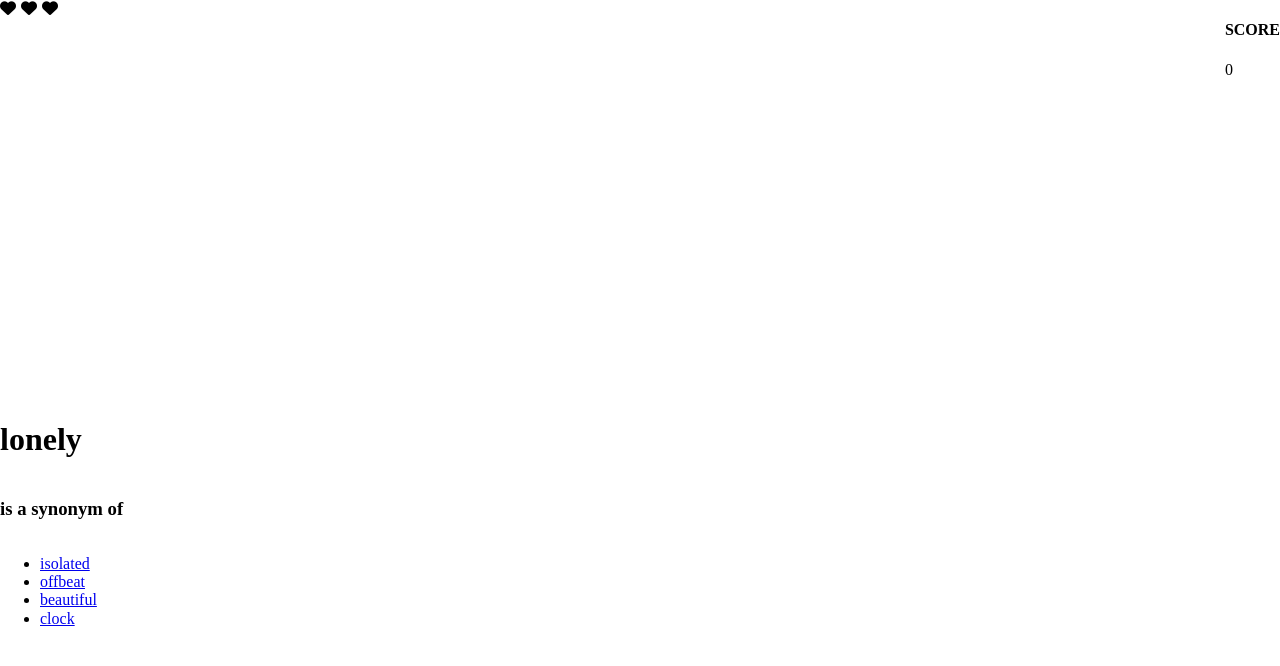
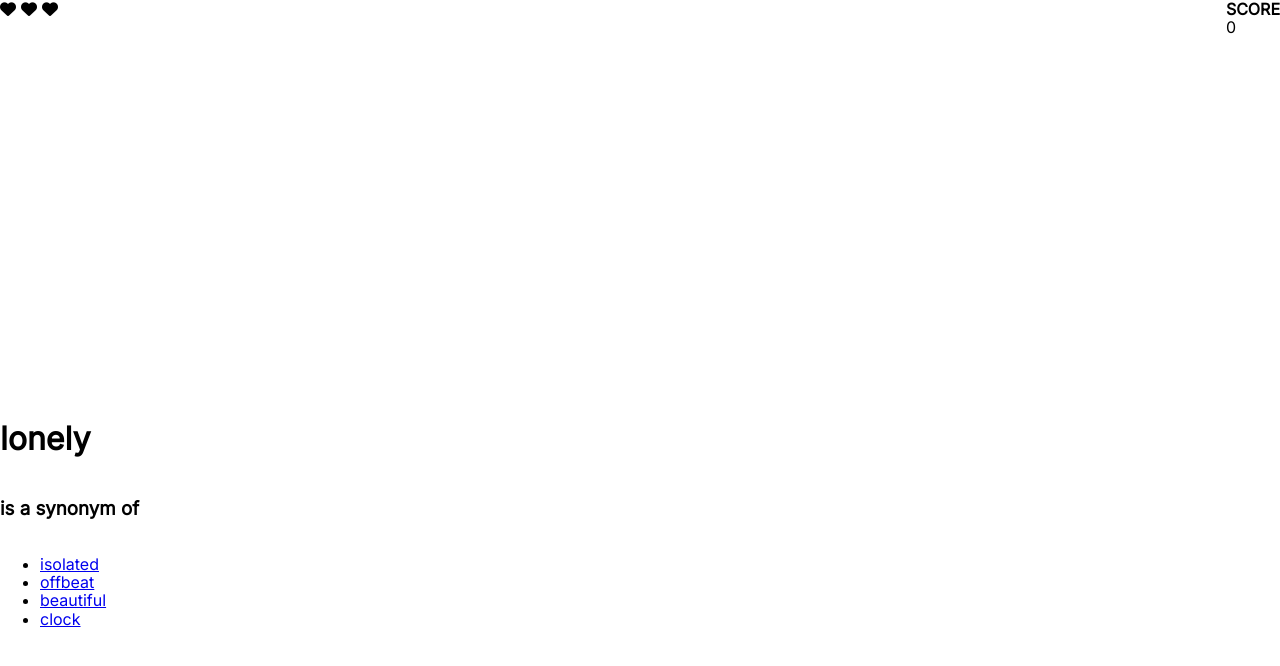
Before and after one commit to raswonders/similar-word-game, a plain HTML site: page index.html in a window 1280 px wide. Drawn offline with Linux system fonts and the light colour scheme.

Commit message:
add Inter font as default

```diff
--- a/css/main.css
+++ b/css/main.css
@@ -12,6 +12,7 @@ html {
 
 body {
   font-size: 1.6rem;
+  font-family: 'Inter', sans-serif;
 }
 
 /* default box-sizing is border-box */
@@ -52,3 +53,7 @@ body {
 .health-bar-item {
   margin-inline-end: 5px;
 }
+
+.score-heading {
+  margin: 0;
+}
```
